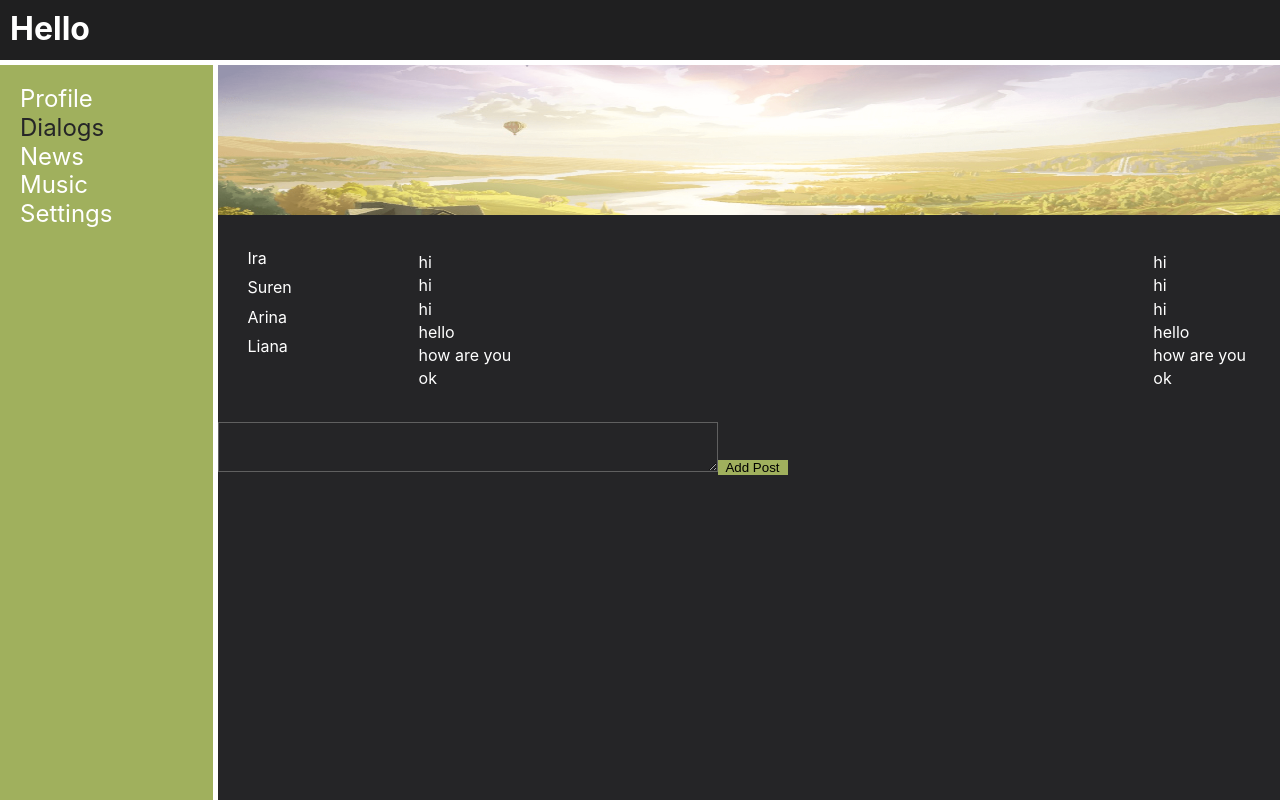
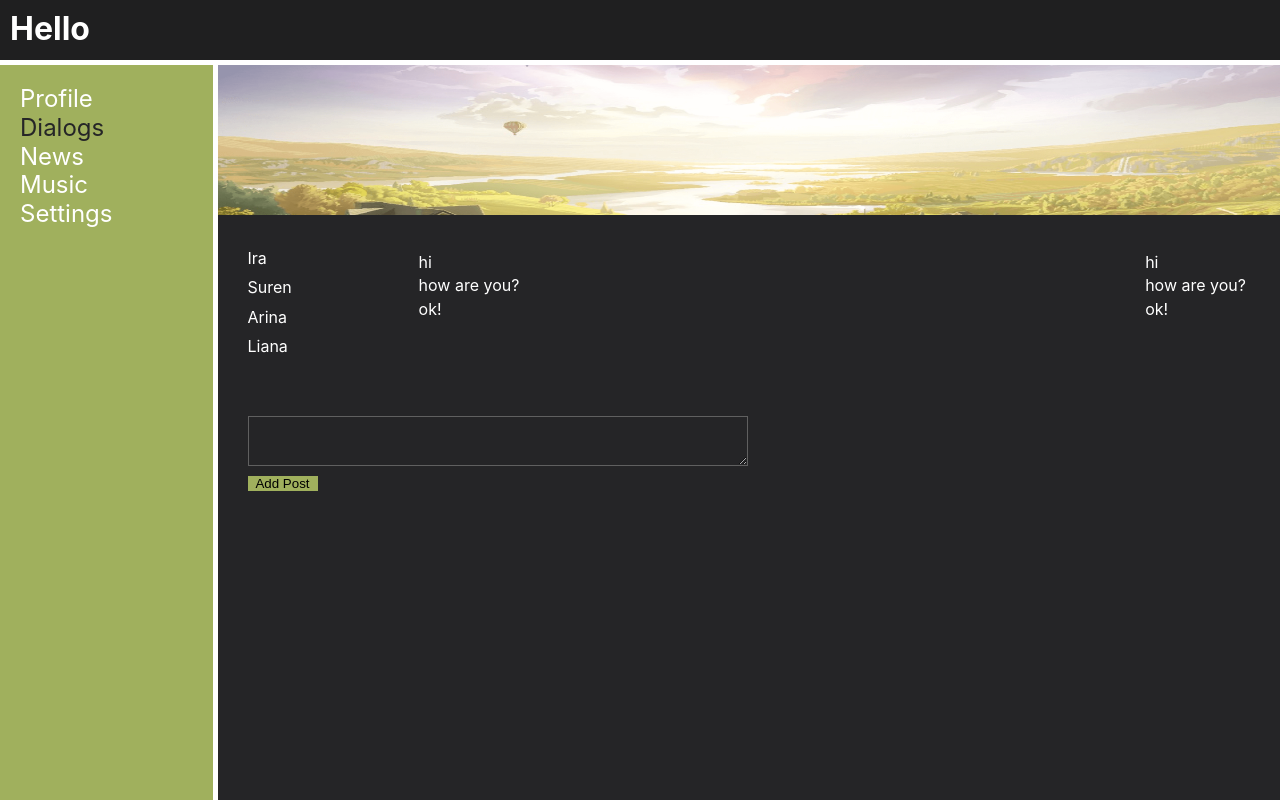
Before and after one commit to IrinaMartArm/my-samurai-way, a React (Create React App) app: page /dialogs in a window 1280 px wide. Built offline with nearby package versions, Linux system fonts and the light colour scheme.

Commit message:
add textArea in DialogsPage

```diff
--- a/src/App.tsx
+++ b/src/App.tsx
@@ -33,16 +33,17 @@ const App: React.FC<PropsType> = (props: PropsType) => {
             <Route
                 path={"/profile"}
                 render={() =>
-                    <ProfilePage posts={state.posts}
+                    <ProfilePage posts={state.profilePage.posts}
                                  // updateNewPostText={props.store.updateNewPostText.bind(props.store)}
-                                 newPostText={state.newPostText}
+                                 newPostText={state.profilePage.newPostText}
                                  dispatch={props.store.dispatch.bind(store)}
                     />}
             />
             <Route
                 path={"/dialogs"}
-                render={() => <Dialogs contacts={state.contacts}
-                                       newPostText={state.newPostText}
+                render={() => <Dialogs contacts={state.dialogsPage.contacts}
+                                       messages={state.dialogsPage.messages}
+                                       newMessageText={state.dialogsPage.newMessageText}
                                        dispatch={props.store.dispatch.bind(store)}
                 />}
             />
--- a/src/components/TextAria.tsx
+++ b/src/components/TextAria.tsx
@@ -27,6 +27,7 @@ const FieldArea = styled.textarea`
     width: 500px;
     height: 50px;
     padding: 3px;
+    letter-spacing: 0.2px;
     color: ${Theme.colors.white};
     border: 1px solid ${Theme.colors.border};
     background-color: ${Theme.colors.primary};
--- a/src/layaut/main/dialogs/Dialogs.tsx
+++ b/src/layaut/main/dialogs/Dialogs.tsx
@@ -1,31 +1,31 @@
 import { S } from "./StyledDialogs";
 import { DialogPerson } from "./DialogPerson";
 import { Messages } from "./Messages";
-import {ActionType, addPostAC, changePostAC, ContactType} from "../../../state";
+import {ActionType, addMessageAC, addPostAC, changeMessageAC, ContactType, MessagesType} from "../../../state";
 import {TextAria} from "../../../components/TextAria";
 import {Button} from "../../../components/Button";
 import React from "react";
 
 
-
 type PropsType = {
     contacts: ContactType[]
-    newPostText: string
+    messages: MessagesType[]
+    newMessageText: string
     dispatch: (action: ActionType) => void
 }
 
 export const Dialogs = (props:  PropsType) => {
 
-    const myMessages = props.contacts.map(el =>  el.messages.map(m => <Messages key={el.id} id={el.id} text={m.text}/>))
-    const friendsMessages = props.contacts.map(el =>  el.messages.map(m => <Messages key={el.id} id={el.id} text={m.text}/>))
+    const myMessages = props.messages.map(m => <Messages key={m.id} id={m.id} text={m.text}/>)
+    const friendsMessages = props.messages.map(m => <Messages key={m.id} id={m.id} text={m.text}/>)
 
 
     const addPost = () => {
-        props.dispatch(addPostAC(props.newPostText))
+        props.dispatch(addMessageAC())
     }
 
-    const onChangeHandler = (post: string) => {
-        props.dispatch(changePostAC(post))
+    const onChangeHandler = (message: string) => {
+        props.dispatch(changeMessageAC(message))
     }
 
 
@@ -44,8 +44,10 @@ export const Dialogs = (props:  PropsType) => {
                     </div>
                 </S.DialogList>
             </S.Dialogs>
-            <TextAria value={props.newPostText} onChange={onChangeHandler}/>
-            <Button onClick={addPost} name={'Add Post'}/>
+            <S.TextAreaBox>
+                <TextAria value={props.newMessageText} onChange={onChangeHandler}/>
+                <Button onClick={addPost} name={'Add Post'}/>
+            </S.TextAreaBox>
         </>
     );
 }
--- a/src/layaut/main/dialogs/StyledDialogs.ts
+++ b/src/layaut/main/dialogs/StyledDialogs.ts
@@ -23,10 +23,17 @@ const DialogList = styled.div`
     display: flex;
     justify-content: space-between;
 `
+const TextAreaBox = styled.div`
+  display: flex;
+  flex-direction: column;
+  gap: 10px;
+  margin: 30px;
+`
 
 export const S = {
     Dialogs,
     DialogPersons,
     DialogList,
-    DialogPerson
+    DialogPerson,
+    TextAreaBox
 }
--- a/src/state.ts
+++ b/src/state.ts
@@ -1,31 +1,34 @@
 import { v1 } from "uuid";
 
-type MessagesType = {
+export type MessagesType = {
     id: string
     text: string
 }
-
 export type ContactType = {
     id: string
     name: string
-    messages: MessagesType[]
+    // messages: MessagesType[]
 }
 export type ContactsType = ContactType[]
-
 type PostType = {
     id: string
     post: string
     likes: number
 }
 export type PostsType = PostType[]
-
-export type StateType = {
-    contacts: ContactsType
+export type ProfilePage = {
     posts: PostsType
     newPostText: string
+}
+export type DialogsPageType = {
+    contacts: ContactsType
     newMessageText: string
+    messages: MessagesType[]
 }
-
+export type StateType = {
+    profilePage: ProfilePage
+    dialogsPage: DialogsPageType
+}
 export type StoreType = {
     _state: StateType
     _rerender: () => void
@@ -35,7 +38,6 @@ export type StoreType = {
     getState: () => StateType
     dispatch: (action: ActionType) => void
 }
-
 export type ActionType = ReturnType<typeof addPostAC>
                         | ReturnType<typeof changePostAC>
                         | ReturnType<typeof changeMessageAC>
@@ -73,37 +75,28 @@ export const changeMessageAC = (message: string) => {
 
 export const store: StoreType = {
     _state: {
-        contacts: [
-            {id: v1(),
-                name: 'Ira',
-                messages: [
-                    {id: v1(), text: 'hi'},
-                    {id: v1(), text: 'hi'},
-                    {id: v1(), text: 'hi'},
-                ]},
-            {id: v1(),
-                name: 'Suren',
-                messages: [
-                    {id: v1(), text: 'hello'}
-                ]},
-            {id: v1(),
-                name: 'Arina',
-                messages: [
-                    {id: v1(), text: 'how are you'}
-                ]},
-            {id: v1(),
-                name: 'Liana',
-                messages: [
-                    {id: v1(), text: 'ok'}
-                ]},
-        ],
+        profilePage: {
             posts: [
                 {id: v1(), post: 'hi', likes: 28},
                 {id: v1(), post: 'hello', likes: 28},
                 {id: v1(), post: 'yo', likes: 28},
             ],
             newPostText: '',
+        },
+        dialogsPage: {
+            contacts: [
+                {id: v1(), name: 'Ira'},
+                {id: v1(), name: 'Suren'},
+                {id: v1(), name: 'Arina'},
+                {id: v1(), name: 'Liana'},
+            ],
+            messages: [
+                {id: v1(), text: 'hi'},
+                {id: v1(), text: 'how are you?'},
+                {id: v1(), text: 'ok!'},
+            ],
             newMessageText: ''
+        },
     },
     _rerender() {
         console.log('')
@@ -137,23 +130,22 @@ export const store: StoreType = {
                 post: action.post,
                 likes: 0
             }
-            this._state.posts.unshift(newPost)
-            this._state.newPostText = ''
+            this._state.profilePage.posts.unshift(newPost)
+            this._state.profilePage.newPostText = ''
             this._rerender()
         } else if(action.type === 'CHANGE-TEXT') {
-            this._state.newPostText = action.post
+            this._state.profilePage.newPostText = action.post
             this._rerender()
         } else if(action.type === 'CHANGE-MESSAGE-TEXT') {
-            this._state.newMessageText = action.message
+            this._state.dialogsPage.newMessageText = action.message
             this._rerender()
         } else if(action.type === 'ADD-MESSAGE') {
             let newMessage: MessagesType = {
                 id: v1(),
-
-
+                text: this._state.dialogsPage.newMessageText
             }
-            this._state.posts.unshift(newMessage)
-            this._state.newPostText = ''
+            this._state.dialogsPage.messages.push(newMessage)
+            this._state.dialogsPage.newMessageText = ''
             this._rerender()
         }
     }
```
Lines whose indentation alone changed are shown as unchanged.
